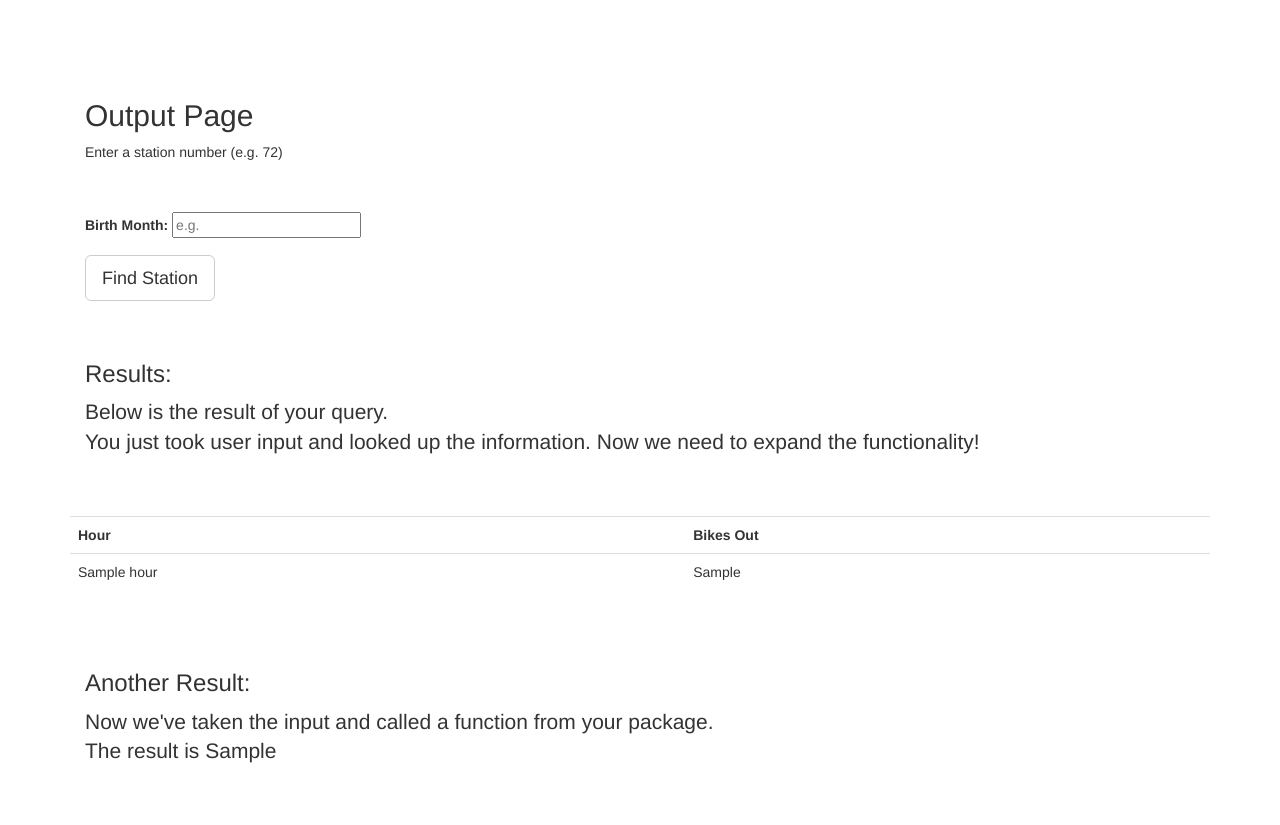
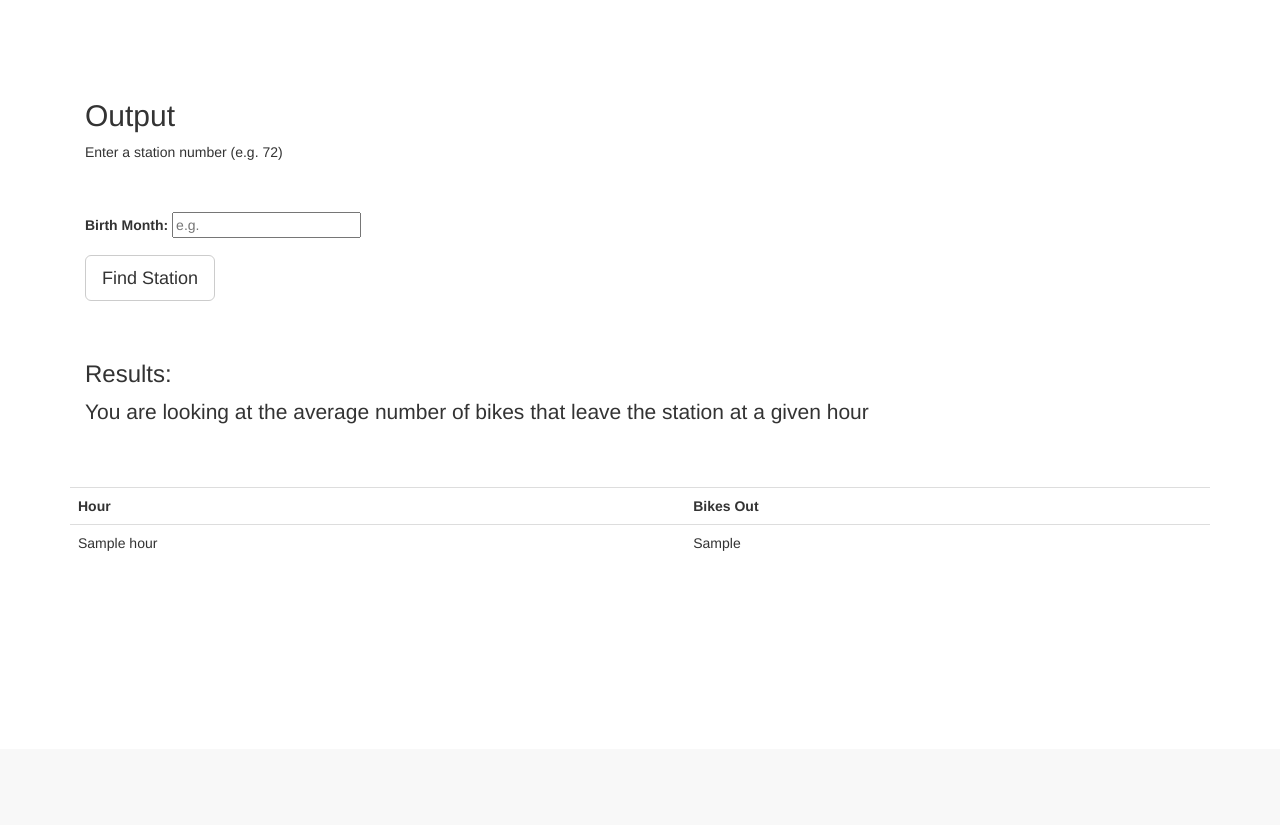
Before and after one commit to djevans071/Rebalancing-Citibike, a Flask app: template websitetools/templates/output.html in a window 1280 px wide. Shown: the part 51-876 px from the top of the page. After the commit the page ends 602 px from the top, so only its background shows below. Run offline with Flask 2, Linux system fonts and the light colour scheme; the template is opened without the code that fills it: most values are stand-ins (such as "Sample title", 1, 10 or a date in 2020); some libraries are stand-ins or nearby versions.

Commit message:
barebones frontend (now reads station_id as input and outputs sql table

```diff
--- a/websitetools/templates/output.html
+++ b/websitetools/templates/output.html
@@ -58,7 +58,7 @@
 
 <div class="container">
    <div class="starter-template">
-       <h2>Output Page</h2>
+       <h2>Output</h2>
        <p>Enter a station number (e.g. 72)</p>
    </div>
 
@@ -82,7 +82,8 @@
    <div class="container">
      <div class="starter-template">
        <h3>Results:</h3>
-       <p class="lead">Below is the result of your query.<br> You just took user input and looked up the information. Now we need to expand the functionality!</p>
+       <p class="lead">You are looking at the average number of bikes that leave the station at a given hour
+       </p>
      </div>
 
      <table class="table table-hover">
@@ -97,8 +98,8 @@
 
    <div class="container">
      <div class="starter-template">
-       <h3>Another Result:</h3>
-       <p class="lead">Now we've taken the input and called a function from your package.<br>The result is {{the_result}}</p>
+       <!-- <h3>Another Result:</h3>
+       <p class="lead">Now we've taken the input and called a function from your package.<br>The result is {{the_result}}</p> -->
      </div>
 
 
```
